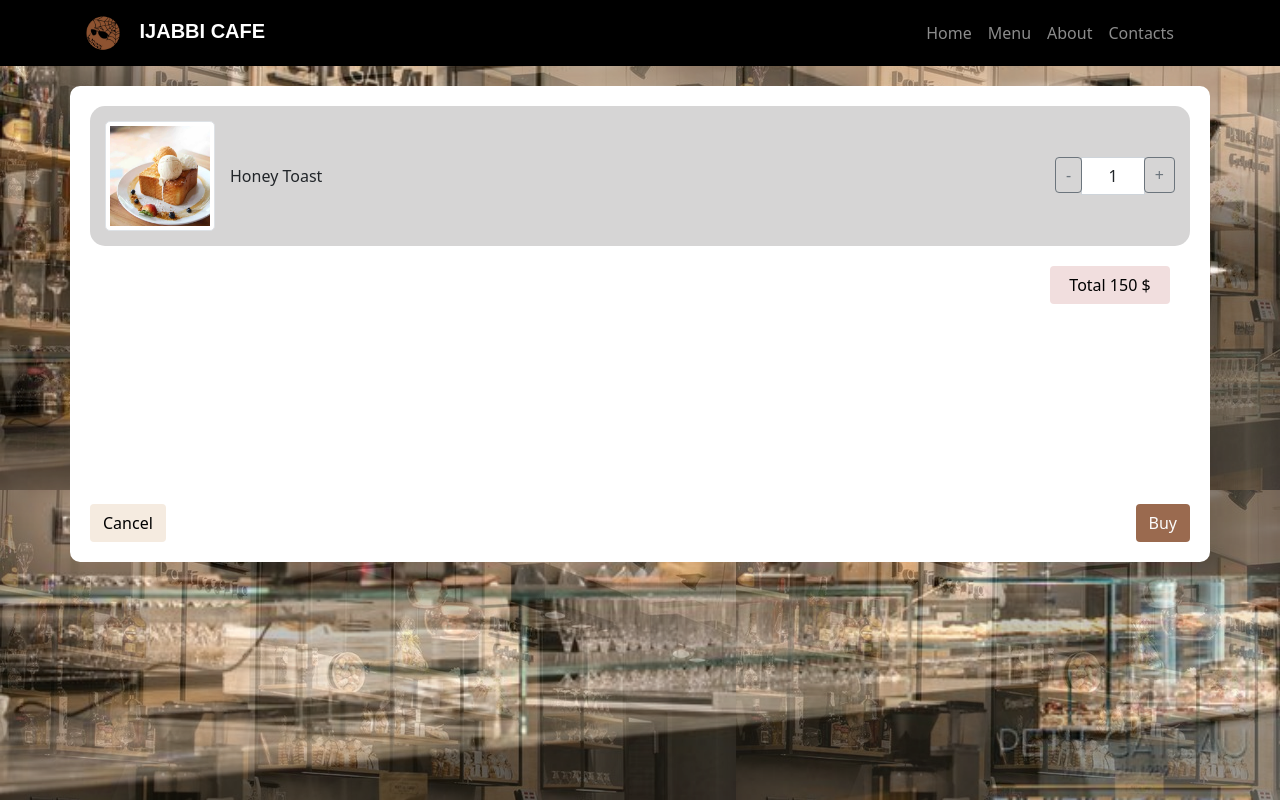
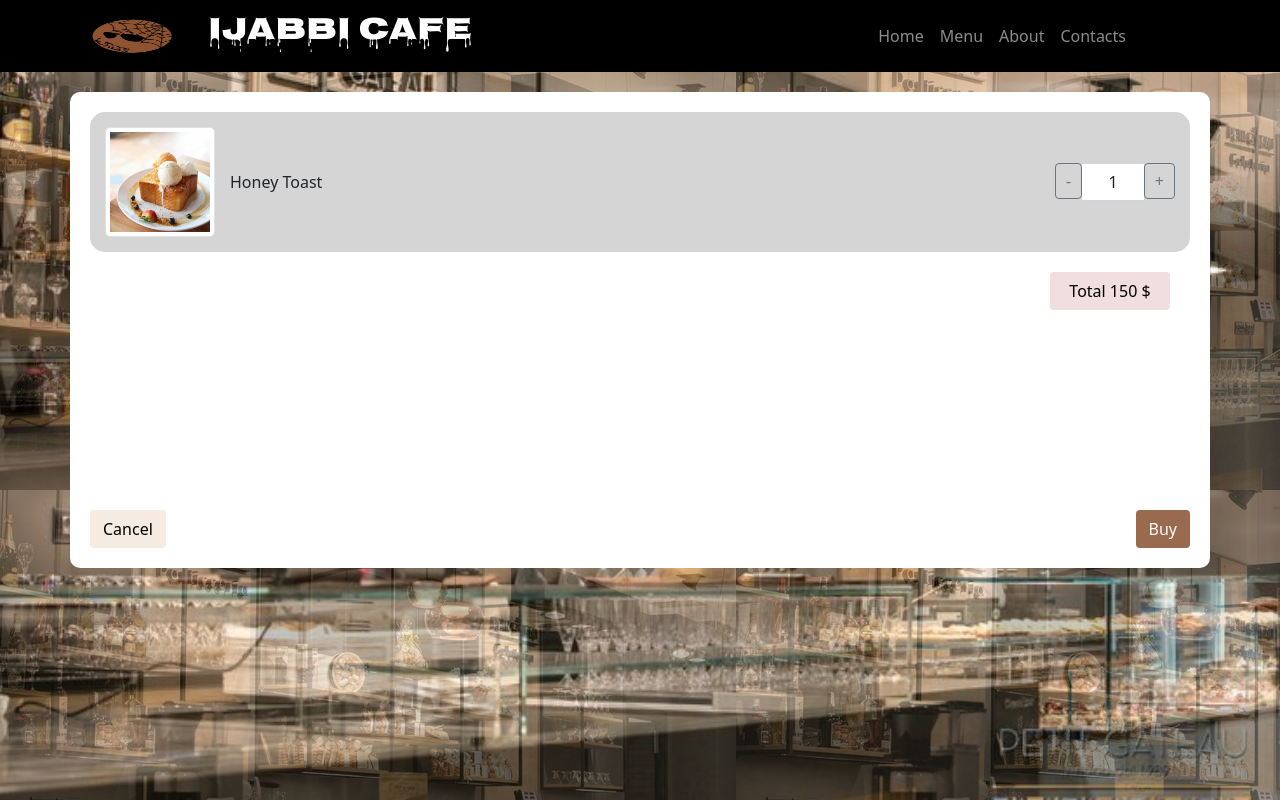
Before and after one commit to NaiSyntaxSultan/web_home, a plain HTML site: page SHOP.html in a window 1280 px wide. Drawn offline with nearby package versions, Linux system fonts and the light colour scheme; some icons are missing; a web font is replaced by a local one.

Commit message:
Update SHOP.html

```diff
--- a/SHOP.html
+++ b/SHOP.html
@@ -109,10 +109,11 @@
 </head>
 <body>
     <!-- Navbar -->
-    <nav class="navbar navbar-expand-sm navbar-dark navbar-custom">
+    <nav class="navbar navbar-expand-sm navbar-dark" style="background-color: black;">
         <div class="container">
-            <a href="Home.html" class="navbar-brand">
-                <img src="img/1.png" alt="Logo"> IJABBI CAFE
+            <a href="index.html" class="navbar-brand d-flex justify-content-start align-items-center">
+                <img src="img/logo/logo.png" style="width: 100px;">
+                <h2 class="ps-3" style="font-family: Nosifer, sans-serif;">IJABBI CAFE</h2>
             </a>
             <button class="navbar-toggler" type="button" data-bs-toggle="collapse" data-bs-target="#navbar1" aria-controls="navbar1" aria-expanded="false" aria-label="Toggle navigation">
                 <span class="navbar-toggler-icon"></span>
@@ -120,7 +121,7 @@
             <div id="navbar1" class="collapse navbar-collapse">
                 <ul class="navbar-nav ms-auto">
                     <li class="nav-item">
-                        <a href="Home.html" class="nav-link">Home</a>
+                        <a href="index.html" class="nav-link ">Home</a>
                     </li>
                     <li class="nav-item">
                         <a href="new.html" class="nav-link">Menu</a>
@@ -132,10 +133,8 @@
                         <a href="#" class="nav-link">Contacts</a>
                     </li>
                 </ul>
+                <a href="SHOP.html" class="nav-link ps-5 active"><i class="bi bi-cart-check-fill fs-2 text-danger"></i></a>
             </div>
-            <a href="SHOP.html" class="navbar-brand">
-                <i class="bi bi-cart-fill"></i>
-            </a>
         </div>
     </nav>
 
```
